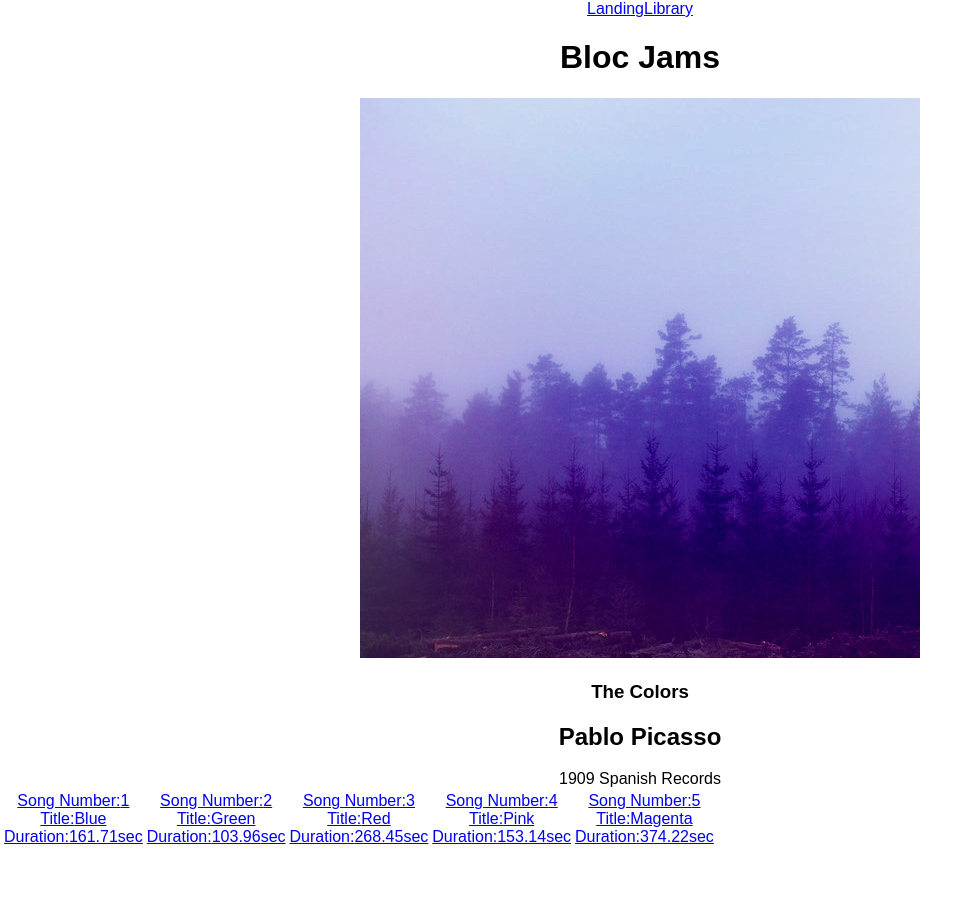
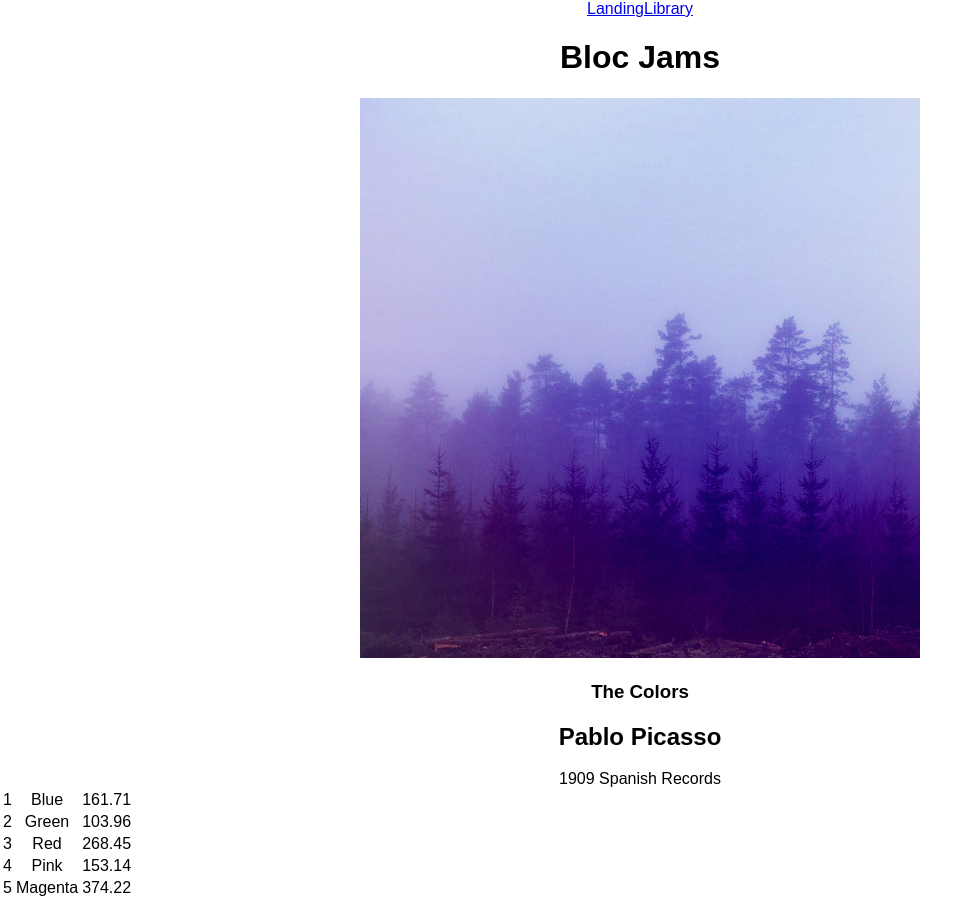
Before and after one commit to ZSMDCode/bloc-jams-react, a React (Create React App) app: page /album/the-colors in a window 1280 px wide. Shown: the whole page, without its empty margins (0-980 px from the left). Before the commit the page ends 850 px from the top, so only its background shows below. Built offline with nearby package versions, Linux system fonts and the light colour scheme.

Commit message:
Assignment 6 revisions

```diff
--- a/src/components/Album.js
+++ b/src/components/Album.js
@@ -1,6 +1,5 @@
 import React, { Component } from 'react';
 import albumData from './../data/albums';
-import { Link } from 'react-router-dom';
 class Album extends Component {
   constructor(props) {
     super(props);
@@ -24,20 +23,18 @@ class Album extends Component {
       </section>
       <table id="song-list">
       <colgroup>
-      <col id="song-number-column" Number/>
-      <col id="song-title-column" Title />
-      <col id="song-duration-column" Duration />
+      <col id="song-number-column"/>
+      <col id="song-title-column"/>
+      <col id="song-duration-column"/>
       </colgroup>
       <tbody>
       {
-        this.state.album.songs.map( (songs, index) =>
-        <Link to={`/album/${this.state.album.slug}`} key={index}>
-        <tr>
-        <div>Song Number:{index+1}</div>
-        <div>Title:{songs.title}</div>
-        <div>Duration:{songs.duration}sec</div>
+        this.state.album.songs.map((songs, index)=>
+        <tr key={index}>
+        <td>{index+1}</td>
+        <td>{songs.title}</td>
+        <td>{songs.duration}</td>
         </tr>
-        </Link>
       )
       }
       </tbody>
```
Lines whose indentation alone changed are shown as unchanged.
